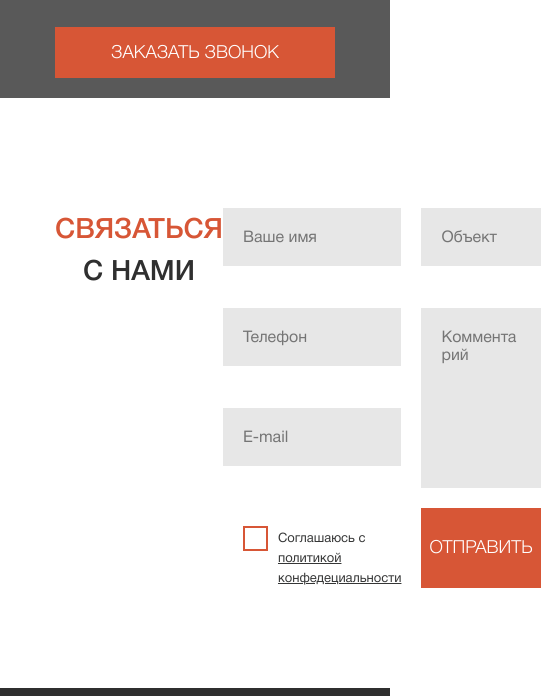
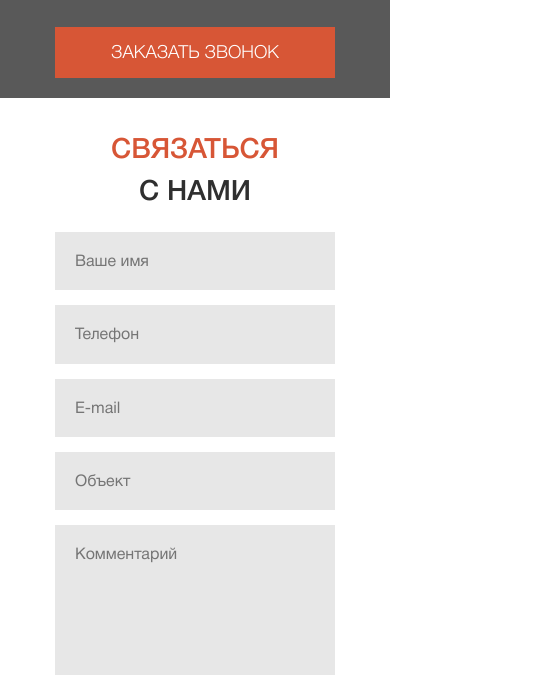
Before and after one commit to yialo/San-Epidem, a website: page source/contacts.html in a window 390 px wide. Shown: the part 672-1368 px from the top of the page, 541 px wide, since content can reach past the window. Drawn offline with nearby package versions, Linux system fonts and the light colour scheme; files that its build step writes are made by us from their sources.

Commit message:
Mobile version added to contacts page

```diff
--- a/source/contacts.html
+++ b/source/contacts.html
@@ -128,7 +128,7 @@
                     </label>
                     <div class="connection__checkbox-wrapper">
                         <input class="connection__checkbox  visually-hidden" type="checkbox" name="" value="" id="policy">
-                        <label class="connection__label  connection__label--policy" for="policy">Соглашаюсь с <a class="connection__link" href="#">политикой конфедециальности</a></label>
+                        <label class="connection__label  connection__label--policy" for="policy">Соглашаюсь с <a class="connection__link" href="#">политикой конфиденциальности</a></label>
                     </div>
                     <button class="connection__button  button  button--orange" type="submit">
                         <span class="button-fix">Отправить</span>
--- a/source/sass/blocks/button.scss
+++ b/source/sass/blocks/button.scss
@@ -4,6 +4,8 @@
     display: block;
     padding-top: 10px;
     padding-bottom: 10px;
+    padding-left: 8px;
+    padding-right: 8px;
     font-weight: 300;
     font-size: 18px;
     line-height: 27px;
--- a/source/sass/blocks/connection.scss
+++ b/source/sass/blocks/connection.scss
@@ -1,17 +1,28 @@
 .connection {
+    padding-top: 30px;
+    padding-bottom: 30px;
+    background-color: white;
+
+    @media (min-width: $min-desktop-width) {
         padding-top: 110px;
         padding-bottom: 100px;
-    background-color: white;
+    }
 }
 
 .connection__container {
+    @media (min-width: $min-desktop-width) {
         display: flex;
+    }
 }
 
 .connection__title {
+    margin-top: 0;
+    margin-bottom: 20px;
+
+    @media (min-width: $min-desktop-width) {
         width: 300px;
-    margin-top: 0;
         margin-bottom: 0;
+    }
 }
 
 .connection__title-string {
@@ -19,46 +30,44 @@
 }
 
 .connection__form {
+    @media (min-width: $min-desktop-width) {
         display: grid;
         grid-template-columns: 1fr 1fr;
         grid-template-rows: repeat(4, 1fr);
         grid-gap: 20px;
         width: 780px;
     }
+}
 
 .connection__checkbox-wrapper {
+    display: flex;
+    justify-content: center;
+    margin-bottom: 20px;
+
+    @media (min-width: $min-desktop-width) {
         grid-column: 1 / 2;
         grid-row: 4 / 5;
-    display: flex;
+        display: block;
+        margin-bottom: 0;
         padding-top: 20px;
         padding-left: 20px;
+    }
 }
 
 .connection__label {
     display: block;
-
-    &--fullname {
-        grid-column: 1 / 2;
-        grid-row: 1 / 2;
-    }
-
-    &--phone {
-        grid-column: 1 / 2;
-        grid-row: 2 / 3;
-    }
-
-    &--email {
-        grid-column: 1 / 2;
-        grid-row: 3 / 4;
-    }
+    margin-bottom: 15px;
 
     &--comment {
-        grid-row: 2 / 4;
         display: flex;
+        min-height: 150px;
+        margin-bottom: 25px;
     }
 
     &--policy {
         position: relative;
+        width: 200px;
+        margin-bottom: 0;
         padding-left: 35px;
         font-weight: 400;
         font-size: 13px;
@@ -87,6 +96,35 @@
         border-right: 2px solid $orange;
         transform: rotate(45deg) scaleX(0.7);
     }
+
+    @media (min-width: $min-desktop-width) {
+        margin-bottom: 0;
+
+        &--fullname {
+            grid-column: 1 / 2;
+            grid-row: 1 / 2;
+        }
+
+        &--phone {
+            grid-column: 1 / 2;
+            grid-row: 2 / 3;
+        }
+
+        &--email {
+            grid-column: 1 / 2;
+            grid-row: 3 / 4;
+        }
+
+        &--comment {
+            grid-row: 2 / 4;
+            min-height: auto;
+            margin-bottom: 0;
+        }
+
+        &--policy {
+            width: auto;
+        }
+    }
 }
 
 .connection__field {
@@ -107,6 +145,10 @@
 }
 
 .connection__button {
+    // width: 100%;
+
+    @media (min-width: $min-desktop-width) {
         grid-column: 2 / 3;
         grid-row: 4 / 5;
     }
+}
```
Lines whose indentation alone changed are shown as unchanged.
